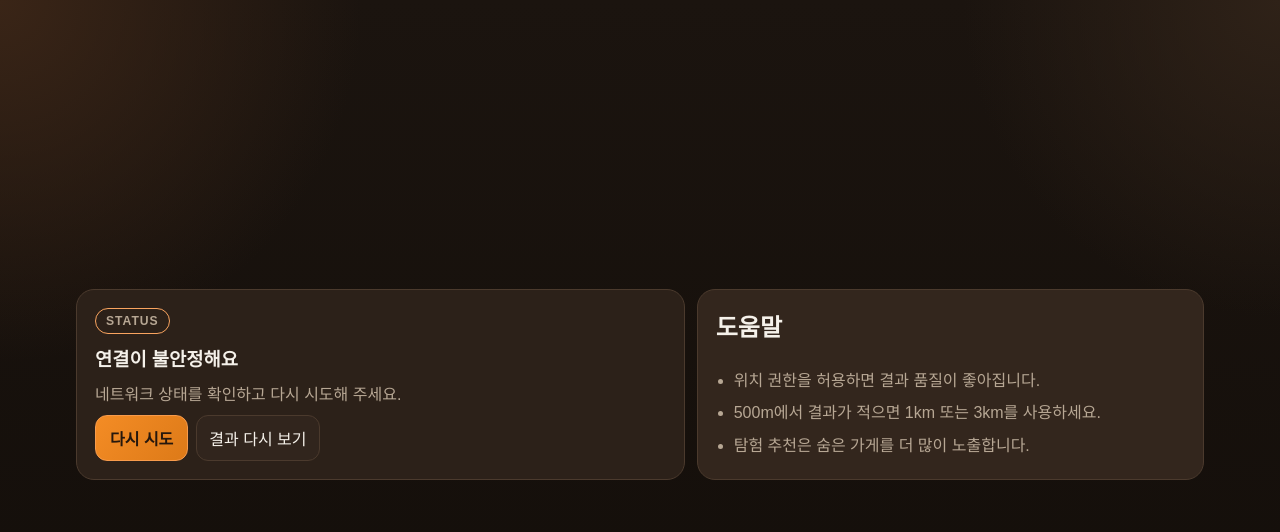
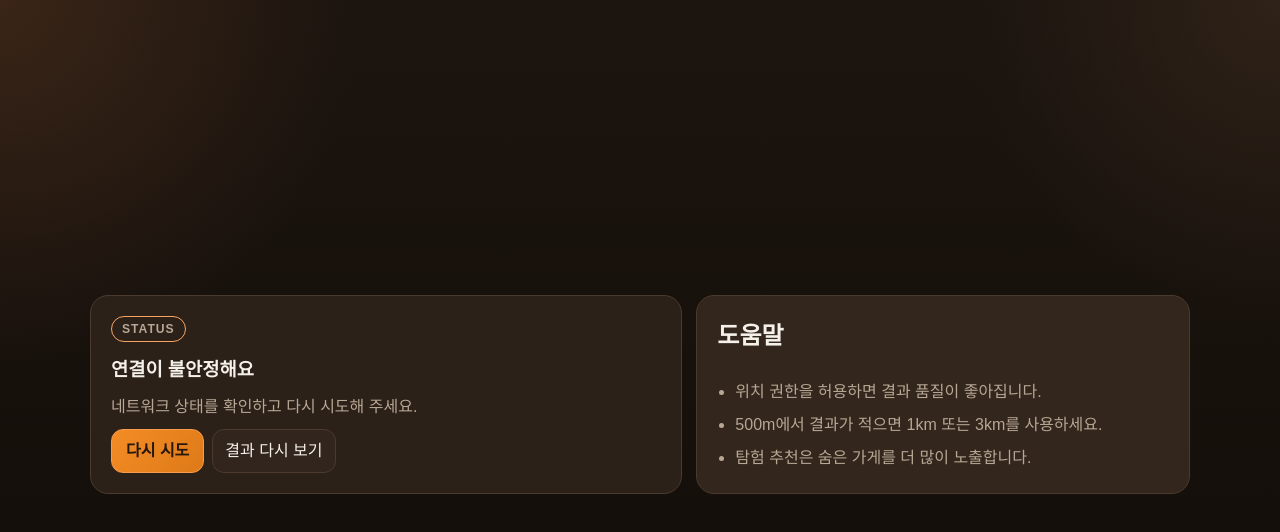
Before and after one commit to MinwooJ/mechu, a Next.js app: page /status in a window 1280 px wide. Shown: the top 532 px of the page. Built offline with nearby package versions, Linux system fonts and the light colour scheme.

Commit message:
Polish spacing and alignment across four-page flow UI

```diff
--- a/app/globals.css
+++ b/app/globals.css
@@ -29,12 +29,17 @@ a {
 }
 
 .flow-page {
-  max-width: 1160px;
+  max-width: 1200px;
   margin: 0 auto;
   min-height: 100vh;
-  padding: 24px 16px 56px;
+  padding: 28px 18px 64px;
   display: grid;
-  gap: 14px;
+  gap: 18px;
+}
+
+.section-shell {
+  width: min(100%, 1100px);
+  justify-self: center;
 }
 
 .chip {
@@ -51,10 +56,16 @@ a {
 
 .btn-primary,
 .btn-ghost {
+  display: inline-flex;
+  align-items: center;
+  justify-content: center;
+  text-align: center;
+  min-height: 44px;
   border-radius: 12px;
   font: inherit;
   cursor: pointer;
   transition: transform 120ms ease;
+  line-height: 1;
 }
 
 .btn-primary:hover,
@@ -91,16 +102,17 @@ a {
 
 /* Onboarding */
 .onboard {
-  align-content: center;
+  align-content: start;
+  padding-top: 36px;
 }
 
 .onboard-hero {
   border: 1px solid var(--line);
   border-radius: 22px;
-  min-height: 360px;
-  padding: 28px;
+  min-height: 470px;
+  padding: 34px;
   display: grid;
-  gap: 12px;
+  gap: 14px;
   align-content: center;
   background-image: linear-gradient(180deg, rgba(20, 13, 8, 0.52), rgba(20, 13, 8, 0.9)),
     url("https://images.unsplash.com/photo-1514933651103-005eec06c04b?auto=format&fit=crop&w=1800&q=80");
@@ -121,18 +133,24 @@ a {
 
 .onboard-hero p {
   margin: 0;
-  max-width: 580px;
+  max-width: 620px;
   color: #ddd0c0;
+  font-size: 1.03rem;
+  line-height: 1.55;
 }
 
 .onboard-card {
   border: 1px solid var(--line);
   border-radius: 18px;
   background: var(--surface);
-  padding: 18px;
-  max-width: 520px;
+  padding: 20px;
+  width: min(100%, 560px);
   display: grid;
-  gap: 10px;
+  gap: 12px;
+  margin-top: -74px;
+  box-shadow: 0 20px 60px rgba(0, 0, 0, 0.34);
+  position: relative;
+  z-index: 2;
 }
 
 .error-text {
@@ -150,7 +168,8 @@ a {
 /* Preferences */
 .preferences .headline {
   display: grid;
-  gap: 8px;
+  gap: 10px;
+  margin-top: 4px;
 }
 
 .preferences h1 {
@@ -162,19 +181,25 @@ a {
 .preferences .headline p:last-child {
   margin: 0;
   color: var(--muted);
+  max-width: 760px;
+  line-height: 1.55;
 }
 
 .meal-grid {
   display: grid;
   grid-template-columns: 1fr 1fr;
-  gap: 10px;
+  gap: 12px;
 }
 
 .meal-block {
   text-align: left;
   border: 1px solid var(--line);
   border-radius: 16px;
-  padding: 14px;
+  padding: 18px 16px;
+  min-height: 170px;
+  display: grid;
+  align-content: end;
+  gap: 6px;
   background: linear-gradient(180deg, var(--surface-2), var(--surface));
   cursor: pointer;
 }
@@ -198,10 +223,10 @@ a {
   border: 1px solid var(--line);
   border-radius: 16px;
   background: var(--surface);
-  padding: 14px;
+  padding: 16px;
   display: grid;
-  gap: 10px;
-  grid-template-columns: 1fr 1fr auto;
+  gap: 12px;
+  grid-template-columns: minmax(0, 1fr) minmax(0, 1fr) 190px;
   align-items: end;
 }
 
@@ -219,6 +244,7 @@ a {
   color: var(--text);
   padding: 10px;
   font: inherit;
+  min-height: 46px;
 }
 
 /* Results */
@@ -226,7 +252,7 @@ a {
   display: flex;
   justify-content: space-between;
   align-items: center;
-  gap: 8px;
+  gap: 10px;
 }
 
 .result-top h1 {
@@ -237,12 +263,13 @@ a {
 .result-actions-top {
   display: flex;
   gap: 8px;
+  align-items: center;
 }
 
 .result-layout {
   display: grid;
   grid-template-columns: 1.3fr 1fr;
-  gap: 12px;
+  gap: 14px;
 }
 
 .map-panel,
@@ -250,7 +277,7 @@ a {
   border: 1px solid var(--line);
   border-radius: 18px;
   background: var(--surface);
-  padding: 12px;
+  padding: 14px;
 }
 
 .map-frame {
@@ -271,9 +298,9 @@ a {
 
 .cards-panel {
   display: grid;
-  gap: 8px;
+  gap: 10px;
   align-content: start;
-  max-height: 640px;
+  max-height: 680px;
   overflow: auto;
 }
 
@@ -281,7 +308,7 @@ a {
   border: 1px solid var(--line);
   border-radius: 12px;
   background: var(--surface-2);
-  padding: 10px;
+  padding: 12px;
 }
 
 .result-card.active {
@@ -320,17 +347,18 @@ a {
 .status-grid {
   display: grid;
   grid-template-columns: 1.2fr 1fr;
-  gap: 12px;
+  gap: 14px;
   align-content: center;
+  margin-top: 24px;
 }
 
 .status-card {
   border: 1px solid var(--line);
   border-radius: 18px;
   background: var(--surface);
-  padding: 18px;
+  padding: 20px;
   display: grid;
-  gap: 10px;
+  gap: 12px;
 }
 
 .status-card h1,
@@ -356,6 +384,21 @@ a {
 }
 
 @media (max-width: 980px) {
+  .flow-page {
+    padding: 18px 14px 42px;
+    gap: 14px;
+  }
+
+  .onboard-hero {
+    min-height: 430px;
+    padding: 24px;
+  }
+
+  .onboard-card {
+    margin-top: -48px;
+    width: 100%;
+  }
+
   .meal-grid,
   .controls,
   .result-layout,
--- a/app/onboarding/page.tsx
+++ b/app/onboarding/page.tsx
@@ -38,7 +38,7 @@ export default function OnboardingPage() {
 
   return (
     <main className="flow-page onboard">
-      <section className="onboard-hero">
+      <section className="onboard-hero section-shell">
         <p className="chip">DISCOVER LOCAL GEMS</p>
         <h1>
           <span>점메추?</span>
@@ -47,7 +47,7 @@ export default function OnboardingPage() {
         <p>지금 당신 주변의 가게 데이터를 기반으로 오늘의 메뉴 고민을 빠르게 해결해 드릴게요.</p>
       </section>
 
-      <section className="onboard-card">
+      <section className="onboard-card section-shell">
         <button className="btn-primary" onClick={allowLocation} disabled={loading}>
           {loading ? "위치 확인 중..." : "내 위치 허용하기"}
         </button>
--- a/app/preferences/page.tsx
+++ b/app/preferences/page.tsx
@@ -27,13 +27,13 @@ export default function PreferencesPage() {
 
   return (
     <main className="flow-page preferences">
-      <section className="headline">
+      <section className="headline section-shell">
         <p className="chip">MAKE A CHOICE</p>
         <h1>What are we eating today?</h1>
         <p>점심/저녁 타입과 추천 무드를 고르면 결과를 바로 만들어 드려요.</p>
       </section>
 
-      <section className="meal-grid">
+      <section className="meal-grid section-shell">
         <button className={`meal-block ${mode === "lunch" ? "active" : ""}`} onClick={() => setMode("lunch")}>
           <strong>LUNCH / 점메추</strong>
           <span>Quick & energizing</span>
@@ -44,7 +44,7 @@ export default function PreferencesPage() {
         </button>
       </section>
 
-      <section className="controls">
+      <section className="controls section-shell">
         <label>
           반경
           <select value={radius} onChange={(e) => setRadius(Number(e.target.value))}>
--- a/app/results/page.tsx
+++ b/app/results/page.tsx
@@ -123,7 +123,7 @@ export default function ResultsPage() {
 
   return (
     <main className="flow-page results">
-      <header className="result-top">
+      <header className="result-top section-shell">
         <h1>Top Picks</h1>
         <div className="result-actions-top">
           <button className="btn-ghost" onClick={goBack}>조건 변경</button>
@@ -131,7 +131,7 @@ export default function ResultsPage() {
         </div>
       </header>
 
-      <section className="result-layout">
+      <section className="result-layout section-shell">
         <article className="map-panel">
           {selected ? (
             <iframe title="selected-place" className="map-frame" src={mapEmbedUrl(selected.lat, selected.lng)} loading="lazy" />
--- a/app/status/page.tsx
+++ b/app/status/page.tsx
@@ -46,7 +46,7 @@ export default async function StatusPage({
 
   return (
     <main className="flow-page status">
-      <section className="status-grid">
+      <section className="status-grid section-shell">
         <article className="status-card">
           <p className="chip">STATUS</p>
           <h1>{content.title}</h1>
```
